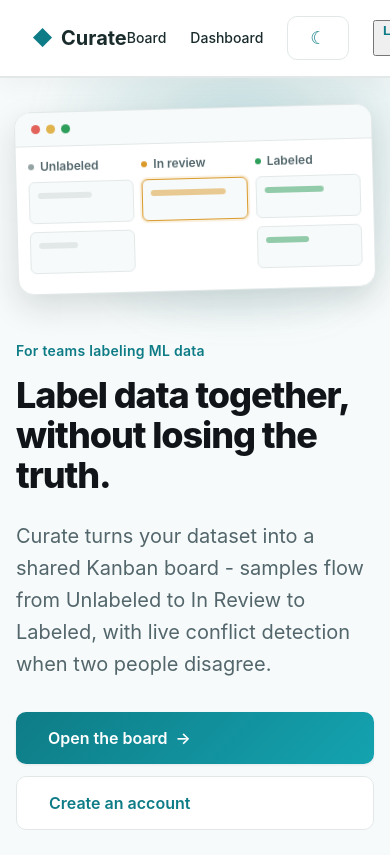
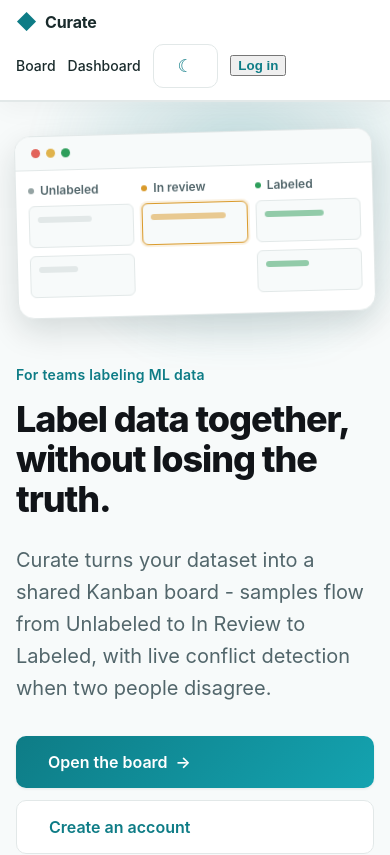
Before and after one commit to CuRaTe-team80/Curate, a React (Vite) app in the folder client/: page / in a window 390 px wide. Shown: the top 855 px of the page. Built offline with nearby package versions, Linux system fonts and the light colour scheme.

Commit message:
update navbar

```diff
--- a/client/src/components/Navbar.css
+++ b/client/src/components/Navbar.css
@@ -1,21 +1,16 @@
 /* =========================
    Navbar
    ========================= */
-
 .navbar {
   display: flex;
   align-items: center;
   justify-content: space-between;
-
   padding: var(--space-4) var(--space-6);
-
   background: var(--color-surface);
   border-bottom: 1px solid var(--color-border);
-
   position: sticky;
   top: 0;
   z-index: 10;
-
   transition:
     background-color var(--transition-fast),
     border-color var(--transition-fast),
@@ -25,30 +20,31 @@
 /* =========================
    Brand
    ========================= */
-
 .navbar-brand {
   display: flex;
   align-items: center;
   gap: var(--space-2);
+  transition: opacity var(--transition-fast);
 }
-
+.navbar-brand:hover {
+  opacity: 0.85;
+}
 .navbar-logo {
   color: var(--color-primary);
   font-size: 1.25rem;
   line-height: 1;
 }
-
 .navbar-name {
   color: var(--color-text);
   font-weight: 700;
   font-size: var(--font-size-lg);
+  letter-spacing: -0.01em;
   transition: color var(--transition-fast);
 }
 
 /* =========================
    Navigation Links
    ========================= */
-
 .navbar-links {
   display: flex;
   align-items: center;
@@ -56,28 +52,39 @@
 }
 
 button.navbar-link {
+  position: relative;
   background: transparent;
   border: none;
-
   font-family: inherit;
   cursor: pointer;
-
   padding: var(--space-2) 0;
-
   color: var(--color-text);
   text-decoration: none;
-
   font-weight: 500;
   font-size: var(--font-size-sm);
-
-  transition:
-    color var(--transition-fast),
-    opacity var(--transition-fast);
+  transition: color var(--transition-fast), opacity var(--transition-fast);
 }
 
-/* Hover */
+/* Underline indicator */
+button.navbar-link::after {
+  content: '';
+  position: absolute;
+  left: 0;
+  right: 0;
+  bottom: -2px;
+  height: 2px;
+  border-radius: 2px;
+  background: var(--color-primary);
+  transform: scaleX(0);
+  transform-origin: center;
+  transition: transform var(--transition-base);
+}
+
 button.navbar-link:hover {
   color: var(--color-primary);
+}
+button.navbar-link:hover::after {
+  transform: scaleX(0.6);
 }
 
 /* Active page */
@@ -85,73 +92,81 @@
   color: var(--color-primary);
   font-weight: 700;
 }
+button.navbar-link--active::after {
+  transform: scaleX(1);
+}
 
 /* =========================
    Theme Toggle
    ========================= */
-
 .theme-toggle {
-  min-width: 48px;
+  min-width: 42px;
   min-height: 42px;
-
   display: flex;
   align-items: center;
   justify-content: center;
-
   font-size: 1.1rem;
   line-height: 1;
-
+  border-radius: var(--radius-md);
   transition:
     background-color var(--transition-fast),
     color var(--transition-fast),
     border-color var(--transition-fast),
     transform var(--transition-fast);
 }
-
 .theme-toggle:hover {
-  transform: translateY(-1px);
+  transform: translateY(-1px) rotate(12deg);
 }
 
 /* =========================
    CTA / User Menu
    ========================= */
-
 .navbar-cta {
   text-decoration: none;
 }
 
 /* =========================
+   Responsive
+   ========================= */
+@media (max-width: 720px) {
+  .navbar {
+    padding: var(--space-3) var(--space-4);
+    flex-wrap: wrap;
+    gap: var(--space-3);
+  }
+  .navbar-links {
+    gap: var(--space-3);
+    flex-wrap: wrap;
+  }
+  .navbar-name {
+    font-size: var(--font-size-base);
+  }
+}
+
+/* =========================
    DARK MODE
    ========================= */
-
 [data-theme="dark"] .navbar {
   background: var(--color-surface);
   border-bottom-color: var(--color-border);
 }
-
 [data-theme="dark"] .navbar-name {
   color: #f5f7f8;
 }
-
 [data-theme="dark"] button.navbar-link {
   color: #d6e1e3;
 }
-
 [data-theme="dark"] button.navbar-link:hover {
   color: var(--color-primary);
 }
-
 [data-theme="dark"] button.navbar-link--active {
   color: var(--color-primary);
 }
-
-/* Make the theme button clearly visible in dark mode */
 [data-theme="dark"] .theme-toggle {
   color: #f5f7f8;
   border-color: #d6e1e3;
   background: transparent;
 }
-
 [data-theme="dark"] .theme-toggle:hover {
   color: var(--color-primary);
   border-color: var(--color-primary);
```
